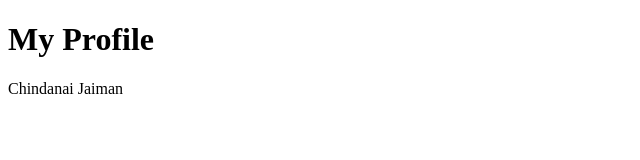
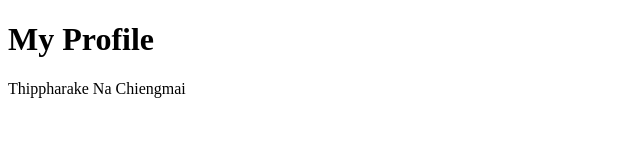
Before and after one commit to ChindanaiNaKub/lab03, a plain HTML site: page profile.html in a window 1280 px wide. Shown: the full height of the page, 0-640 px from the left. Drawn offline with Linux system fonts and the light colour scheme.

```diff
--- a/profile.html
+++ b/profile.html
@@ -7,6 +7,6 @@
 </head>
 <body>
     <h1>My Profile</h1>
-    <p>Chindanai Jaiman</p>
+    <p>Thippharake Na Chiengmai</p>
 </body>
 </html>
```
